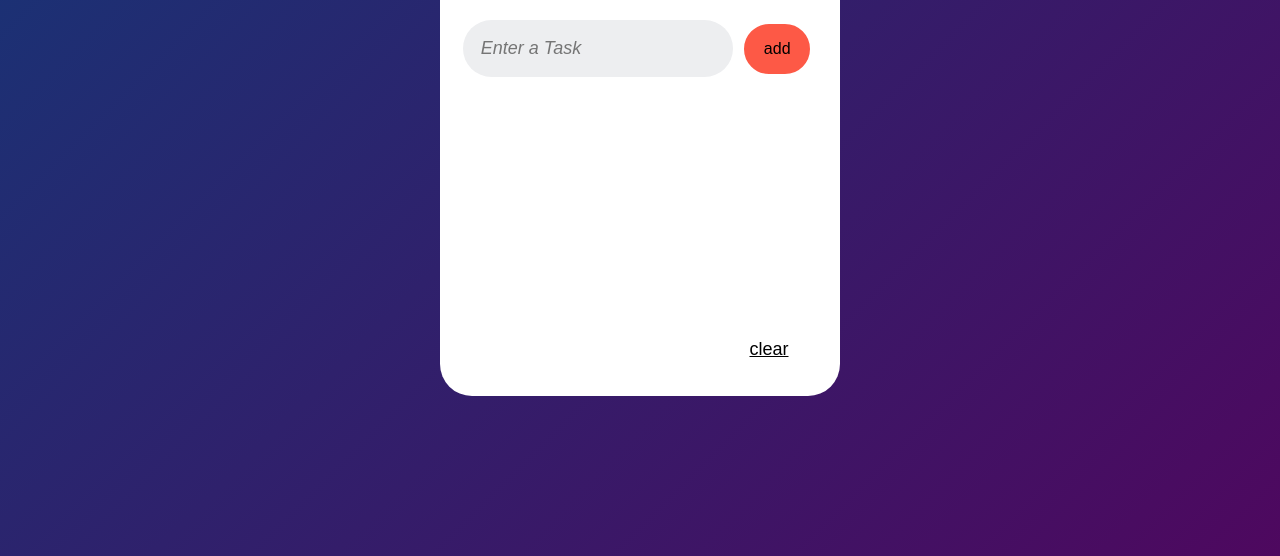
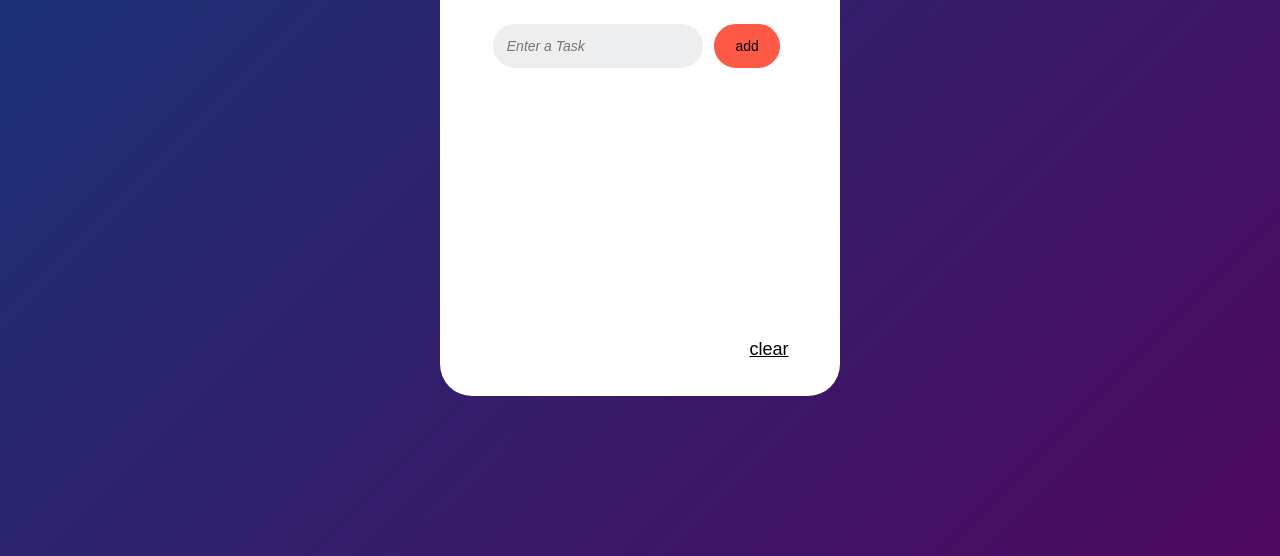
Before and after one commit to JaydonJP/simple-to-do-list-app, a plain HTML site: page index.html in a window 1280 px wide. Shown: the part 244-800 px from the top of the page. Drawn offline with Linux system fonts and the light colour scheme.

Commit message:
Update style.css
edits to css fontsizes and maxheight of ul for scroll to not overflow

```diff
--- a/style.css
+++ b/style.css
@@ -50,7 +50,7 @@ button{
 }
 button.add{
     border: 2px solid white;
-    font-size: 16px;
+    font-size: 14px;
 }
 
 button:hover{
@@ -71,7 +71,7 @@ button.clear:hover{
 input{
     padding: 1em;
     border-radius: 2em;
-    font-size: 18px;
+    font-size: 14px;
     font-style: italic;
     background-color: #edeef0;
     border-color: white;
@@ -94,7 +94,7 @@ ul{
     text-align: center;
     list-style: none;
     padding-top: 0.5em;
-    max-height: 250px;
+    max-height: 150px;
     overflow-y: auto;
 }
 li{
```
